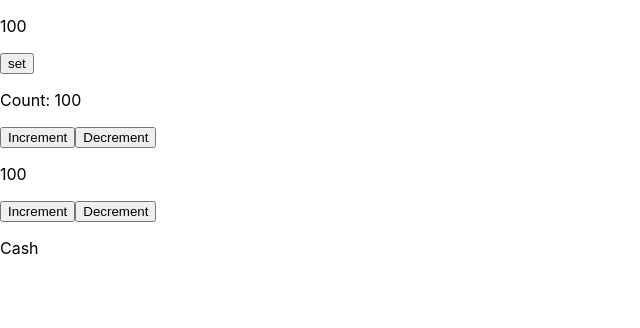
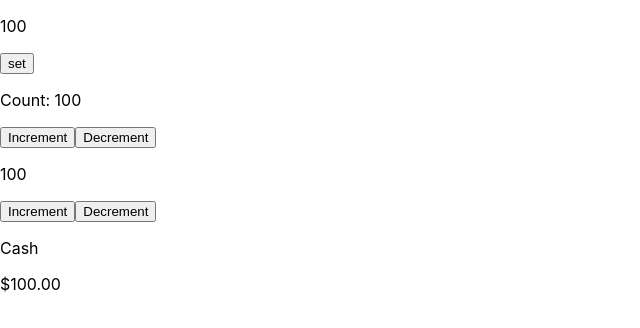
Before and after one commit to rmassaroni/topdog, a React (Create React App) app: page / in a window 1280 px wide. Shown: the top 328 px of the page, without its empty margins (0-640 px from the left). Built offline with nearby package versions, Linux system fonts and the light colour scheme.

Commit message:
unnamed commit

```diff
--- a/src/App.tsx
+++ b/src/App.tsx
@@ -54,6 +54,7 @@ const App: React.FC = () => {
         <button onClick={cash.decrement}>Decrement</button>
 
         <p>{cash2.name}</p>
+        <p>{cash.usd()}</p>
         </div>
     );
 }
--- a/src/Asset.ts
+++ b/src/Asset.ts
@@ -1,5 +1,17 @@
 import { useState } from 'react';
-import useCounter from './UseCounter';
+
+const useCounter = (initialCount: number = 0) => {
+    const [count, setCount] = useState<number>(initialCount);
+
+    const increment = () => setCount(prevCount => prevCount + 1);
+    const decrement = () => setCount(prevCount => prevCount - 1);
+
+    return {
+        count,
+        increment,
+        decrement
+    };
+};
 
 const Asset = (initialValue: number = 0, initialCount: number = 0) => {
     const { count, increment, decrement } = useCounter(initialCount);
@@ -14,6 +26,17 @@ const Asset = (initialValue: number = 0, initialCount: number = 0) => {
         setName(newName);
     }
 
+    const usd = (): string => {
+        return new Intl.NumberFormat('en-US', {
+            style: 'currency',
+            currency: 'USD',
+        }).format(value);
+    }
+
+    const fullName = (): string => {
+        return name + ': ' + usd();
+    }
+
     return {
         name,
         value,
@@ -22,12 +45,12 @@ const Asset = (initialValue: number = 0, initialCount: number = 0) => {
         decrement,
         updateName,
         updateValue,
+        usd,
+        fullName
     };
 };
 
-const Cash = (initialValue:number = 0, initialCount: number = 0) => {
-    // const { count, increment, decrement, name, updateName, value, updateValue } = Asset(initialValue, initialCount);
-
+const Cash = (initialValue: number = 0, initialCount: number = 0) => {
     return {
         ...Asset(initialValue, initialCount),
         name: 'Cash'
```
